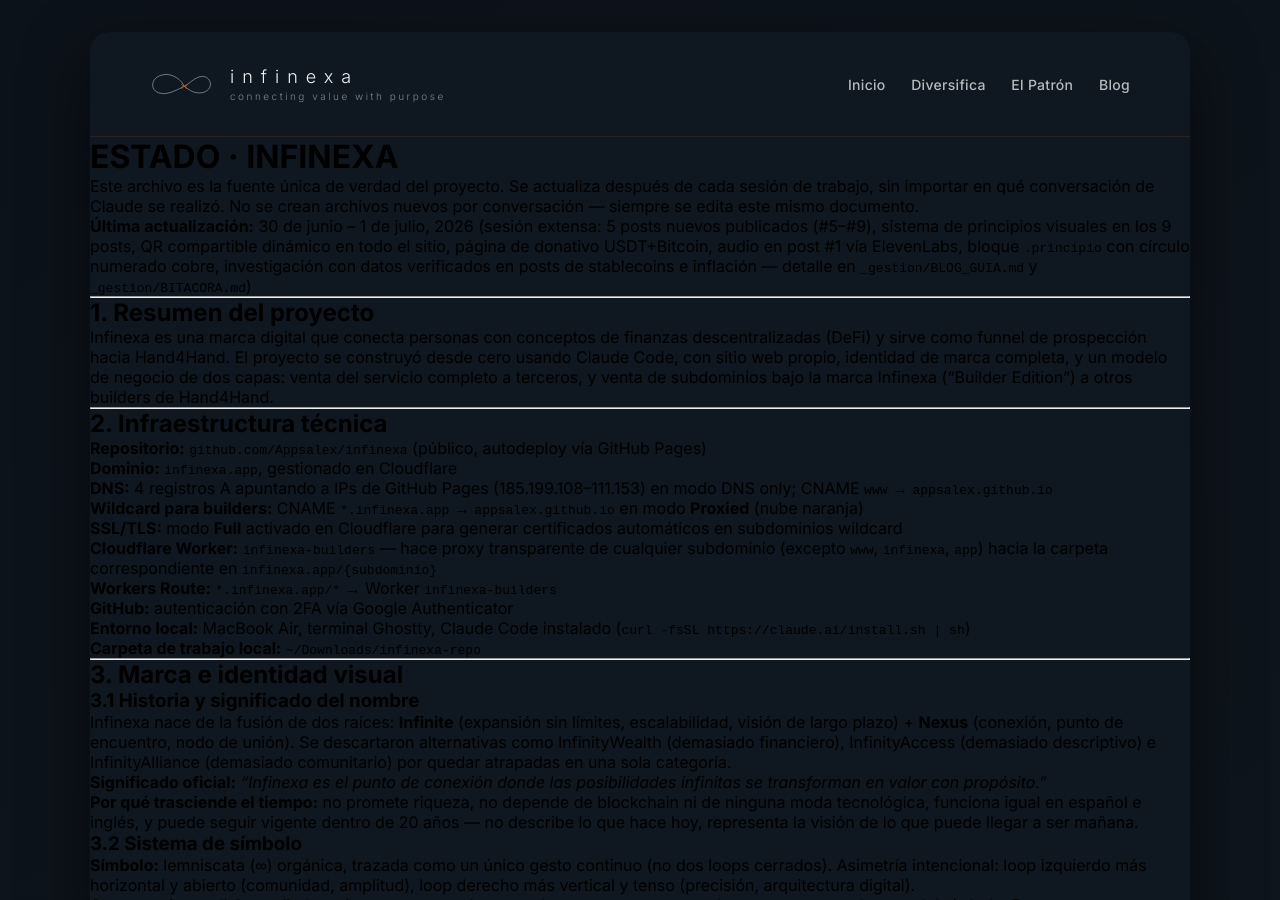
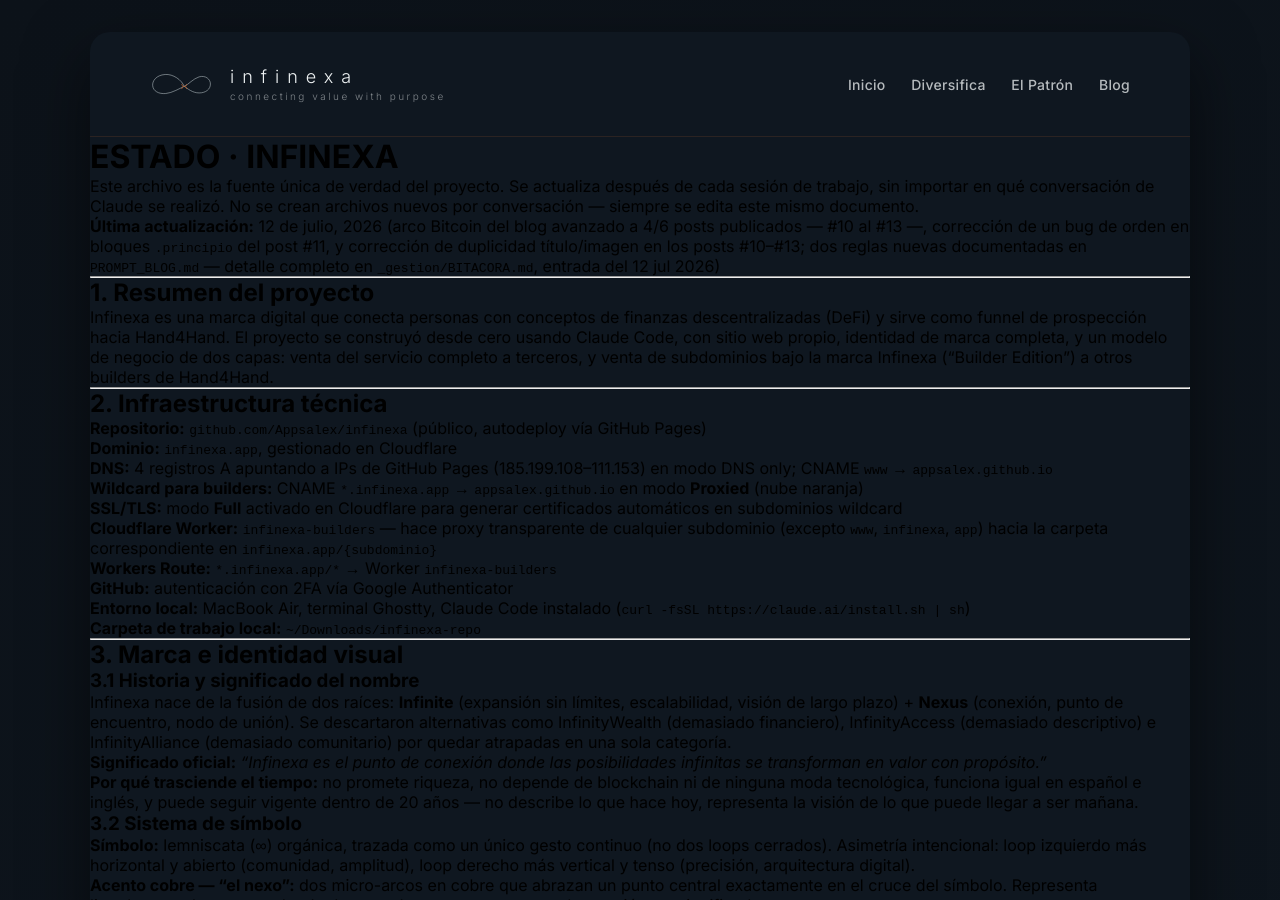
Before and after one commit to Appsalex/infinexa, a Jekyll site: the page built from ESTADO.md, in a window 1280 px wide and 900 px high. Built offline with Jekyll 4.4.1, drawn with Linux system fonts in a browser that asks for light colours; our own code applies the rules of GitHub Pages for plain Markdown files; some of the changed text lies outside the part shown.

Commit message:
Actualizar estado del blog y documentar reglas 6-7 en PROMPT_BLOG.md

```diff
--- a/ESTADO.md
+++ b/ESTADO.md
@@ -2,7 +2,7 @@
 
 > Este archivo es la fuente única de verdad del proyecto. Se actualiza después de cada sesión de trabajo, sin importar en qué conversación de Claude se realizó. No se crean archivos nuevos por conversación — siempre se edita este mismo documento.
 
-**Última actualización:** 30 de junio – 1 de julio, 2026 (sesión extensa: 5 posts nuevos publicados (#5–#9), sistema de principios visuales en los 9 posts, QR compartible dinámico en todo el sitio, página de donativo USDT+Bitcoin, audio en post #1 vía ElevenLabs, bloque `.principio` con círculo numerado cobre, investigación con datos verificados en posts de stablecoins e inflación — detalle en `_gestion/BLOG_GUIA.md` y `_gestion/BITACORA.md`)
+**Última actualización:** 12 de julio, 2026 (arco Bitcoin del blog avanzado a 4/6 posts publicados — #10 al #13 —, corrección de un bug de orden en bloques `.principio` del post #11, y corrección de duplicidad título/imagen en los posts #10–#13; dos reglas nuevas documentadas en `PROMPT_BLOG.md` — detalle completo en `_gestion/BITACORA.md`, entrada del 12 jul 2026)
 
 ---
 
@@ -114,7 +114,7 @@
 | La infografía | `infinexa.app/infografia` | ✅ Publicada — gradiente corregido hasta DeFi, tipografía igualada con la carta |
 | Servicios | `infinexa.app/servicios` | ✅ Publicada — con precios USDT y wallet (sin QR) |
 | Diversifica | `infinexa.app/diversifica` | ✅ Publicada — ver detalles abajo |
-| Blog | `infinexa.app/blog` | ✅ Publicado — 9 posts, ver sección 4.4 |
+| Blog | `infinexa.app/blog` | ✅ Publicado — 13 posts, ver sección 4.4 |
 | Donativo | `infinexa.app/donativo` | ✅ Publicada — USDT (Polygon) + Bitcoin, QR verificados |
 
 **Detalles técnicos resueltos en la infografía:**
@@ -254,9 +254,13 @@
 
 ### 4.4 Blog de Infinexa
 
-**Estado:** ✅ Publicado en `infinexa.app/blog`, **9 posts activos** con
+**Estado:** ✅ Publicado en `infinexa.app/blog`, **13 posts activos** con
 sistema de principios visuales numerados, QR compartible dinámico,
 enlace discreto a `/donativo/`, y audio en el post #1.
+
+**Serie en progreso — Arco Bitcoin (6 posts, historia de blockchain):** 4 de 6
+publicados (#10–#13). Pendientes #14 (nodos y mineros, PoW vs. PoS) y #15
+(cierre del arco). Detalle completo del plan en `_gestion/PROMPT_BLOG.md`.
 
 **Posts publicados:**
 
@@ -271,6 +275,10 @@
 | 7 | Historia del dinero: del trueque al dólar digital | Historia económica | 3 |
 | 8 | El impuesto silencioso (inflación) | Diversifica | 3 |
 | 9 | Ingreso pasivo: lo que sí es | Diversifica | 3 |
+| 10 | Las piezas sueltas de un rompecabezas de 30 años | El Patrón | 3 |
+| 11 | Una idea que fracasó antes de tener éxito (eCash/DigiCash) | El Patrón | 3 |
+| 12 | El documento de nueve páginas que cambió todo (whitepaper) | La carta | 2 |
+| 13 | El mensaje escondido en el primer bloque de la historia (bloque génesis) | La carta | 2 |
 
 **Sistemas activos en todos los posts:**
 - Bloque `.principio` — tarjeta con círculo numerado cobre, línea lateral,
```
Also changed, not shown: _gestion/BITACORA.md (+9 -0 lines), _gestion/PROMPT_BLOG.md (+27 -6 lines), 1 other file.
